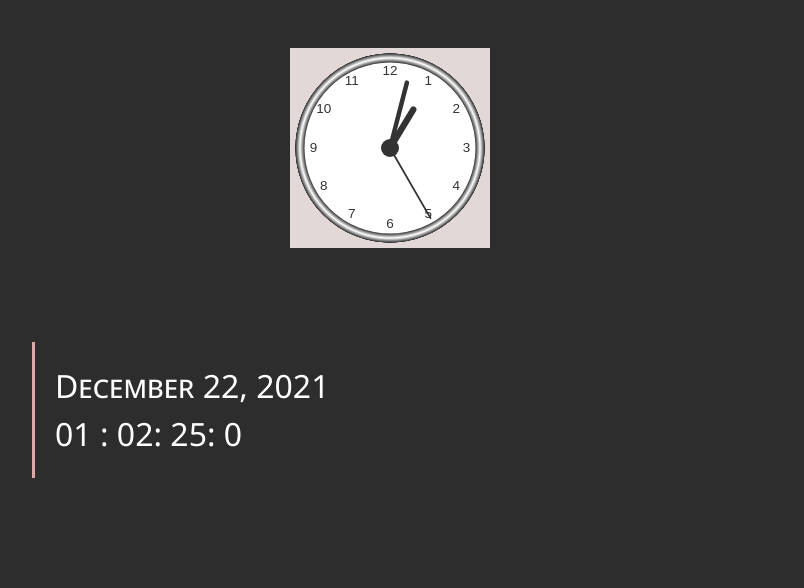
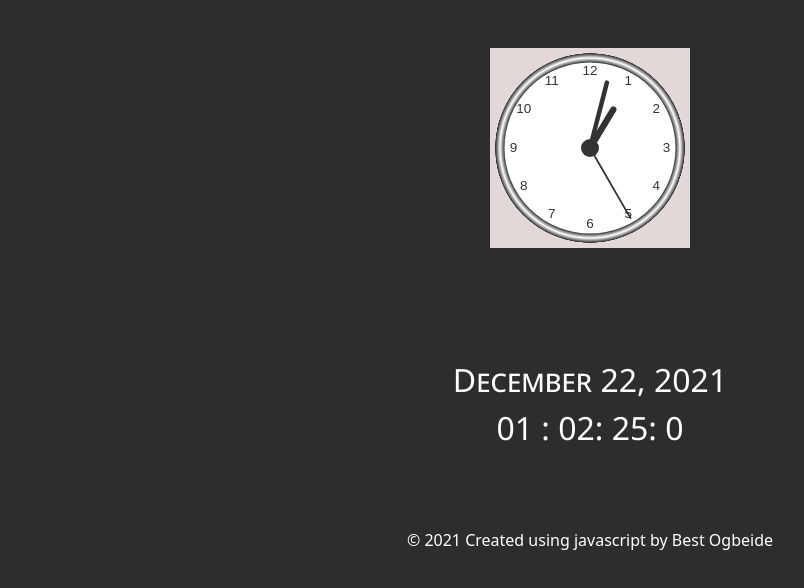
Before and after one commit to ogbeidebest/Digital_And_Analog_Clock_With_Javascript, a plain HTML site: page index.html in a window 1280 px wide. Shown: the whole page, without its empty margins (50-854 px from the left). Drawn offline with Linux system fonts and the light colour scheme.

Commit message:
"my second commit"

```diff
--- a/index.html
+++ b/index.html
@@ -10,14 +10,17 @@
 </head>
 <body class="">
     <div class="container">
-     <div class="wallClock my-5">
+        <!-- first clock -->
+     <div class="wallClock my-5 m-auto">
         <canvas id="myCanv" width="200" height="200"></canvas>
 </div>
     </div>
+
+    <!-- second clock -->
  <div class="container">
 
 <div class="row">
-    <div class="m-auto col-sm-12 ">
+    <div class="m-auto col-sm-12">
             <body onLoad="initClock()">
 
   <div id="timedate">
@@ -34,6 +37,13 @@
 </div>
  </div>
 
+  <footer>
+    <div class="">
+
+                 <p class="text-center mt-3 texts-b text-white">©  <script>document.write( new Date().getFullYear() );</script> Created using javascript by Best Ogbeide</p>
+             </div>
+
+</footer>
 <script src="./script.js"></script>
 </body>
 </html>
--- a/style.css
+++ b/style.css
@@ -1,19 +1,30 @@
 .wallClock{
     max-width: 600px;
-    margin: 0 auto;
+    margin:  auto;
+    display: flex;
+    height: 100%;
+   justify-content: center;
 }
 canvas{
  background: rgb(226, 216, 216);
 }
 
+
+
+
+
+
+
   body {background-color:#2d2d2d;}
 
 #timedate {
   font: small-caps lighter 43px/150% "Segoe UI", Frutiger, "Frutiger Linotype", "Dejavu Sans", "Helvetica Neue", Arial, sans-serif;
-  text-align:left;
+  text-align:center;
   font-size: 2rem;
   margin: 40px auto;
+justify-content: center;
+
   color:#fff;
-  border-left: 3px solid #dda8a9;
+  border:  #dda8a9;
   padding: 20px;
 }
```
